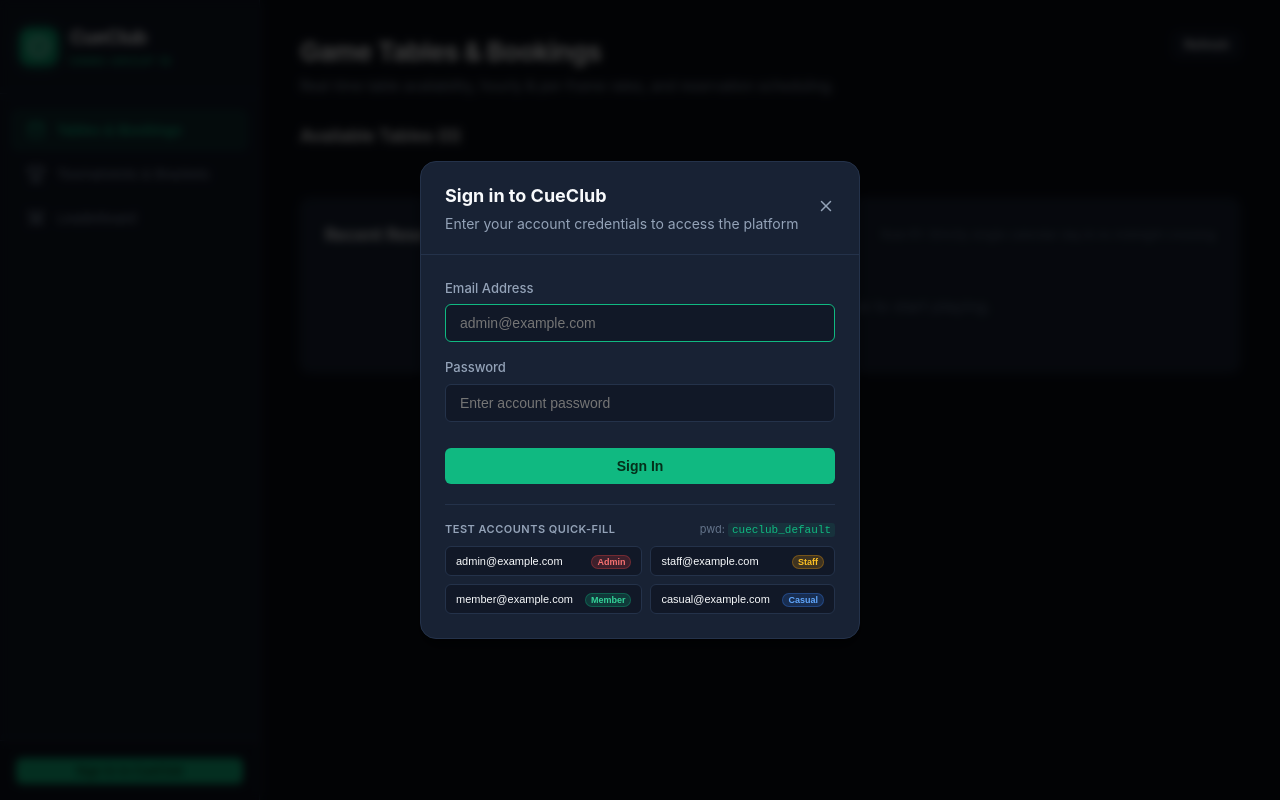
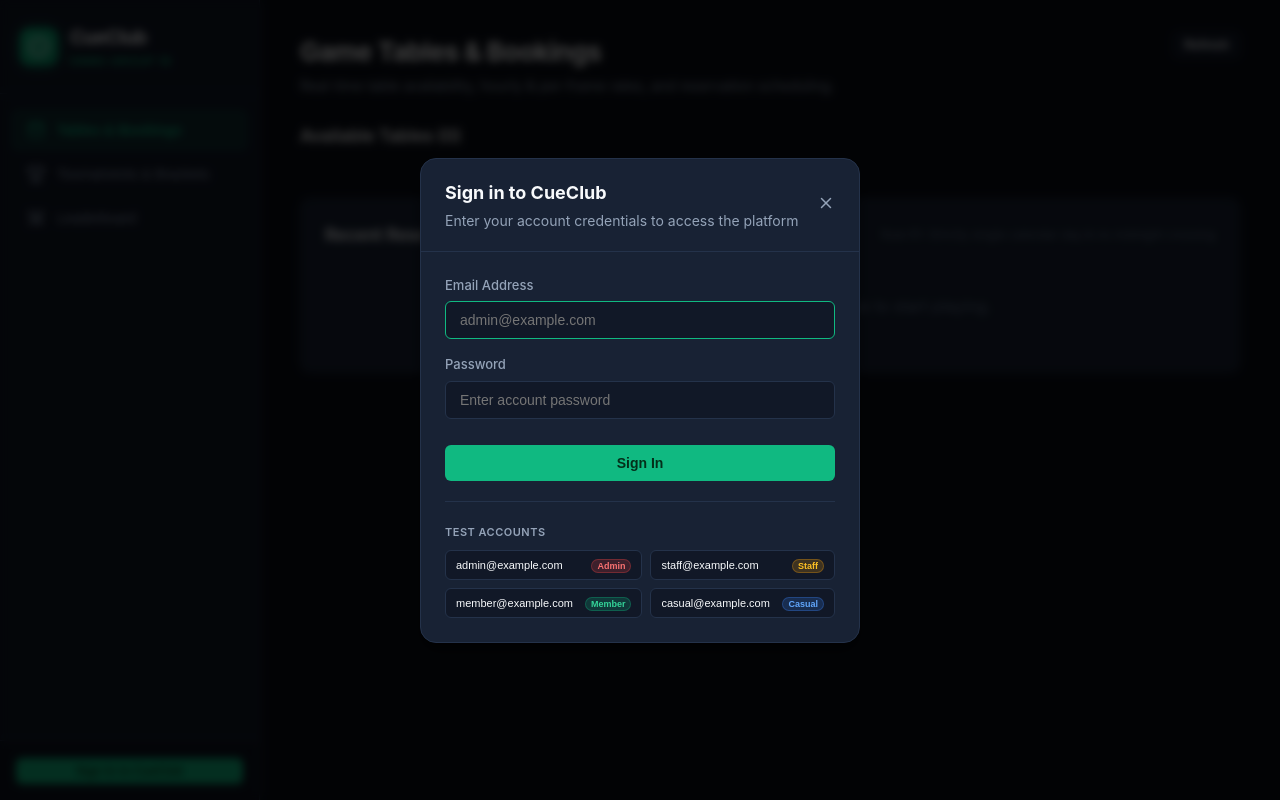
Before and after one commit to StuCCAn/DBMS-Project, a React app in the folder frontend/: page / in a window 1280 px wide. Built offline with nearby package versions, Linux system fonts and the light colour scheme; the HTML template or start-up script is replaced by a standard one.

Commit message:
fix(auth): only fill email on test account click, remove password autofill

```diff
--- a/frontend/src/components/LoginModal.jsx
+++ b/frontend/src/components/LoginModal.jsx
@@ -32,9 +32,8 @@ export default function LoginModal({ isOpen, onClose, onLoginSuccess }) {
     }
   }
 
-  function fillDemo(demoEmail) {
-    setEmail(demoEmail);
-    setPassword("cueclub_default");
+  function handleSelectEmail(selectedEmail) {
+    setEmail(selectedEmail);
     setError(null);
   }
 
@@ -99,12 +98,9 @@ export default function LoginModal({ isOpen, onClose, onLoginSuccess }) {
           </form>
 
           <div style={{ marginTop: 20, paddingTop: 16, borderTop: "1px solid var(--border)" }}>
-            <div style={{ display: "flex", justifyContent: "space-between", alignItems: "center", marginBottom: 8 }}>
+            <div style={{ marginBottom: 8 }}>
               <span style={{ fontSize: 11, fontWeight: 600, color: "var(--text-muted)", textTransform: "uppercase", letterSpacing: "0.5px" }}>
-                Test Accounts Quick-Fill
-              </span>
-              <span style={{ fontSize: 11, color: "var(--text-dim)" }}>
-                pwd: <code style={{ color: "var(--accent-green)", background: "rgba(16, 185, 129, 0.1)", padding: "1px 4px", borderRadius: 3 }}>cueclub_default</code>
+                Test Accounts
               </span>
             </div>
             <div style={{ display: "grid", gridTemplateColumns: "1fr 1fr", gap: 8 }}>
@@ -112,7 +108,7 @@ export default function LoginModal({ isOpen, onClose, onLoginSuccess }) {
                 <button
                   key={acc.role}
                   type="button"
-                  onClick={() => fillDemo(acc.email)}
+                  onClick={() => handleSelectEmail(acc.email)}
                   className="btn btn-secondary btn-sm"
                   style={{
                     display: "flex",
@@ -121,7 +117,7 @@ export default function LoginModal({ isOpen, onClose, onLoginSuccess }) {
                     padding: "6px 10px",
                     fontSize: 11
                   }}
-                  title={`Quick-fill credentials for ${acc.role}`}
+                  title={`Use ${acc.email}`}
                 >
                   <span style={{ fontWeight: 500, overflow: "hidden", textOverflow: "ellipsis", whiteSpace: "nowrap" }}>{acc.label}</span>
                   <span className={`user-role-pill ${acc.badge}`} style={{ fontSize: 9, padding: "1px 5px", marginLeft: 4 }}>{acc.role}</span>
```
